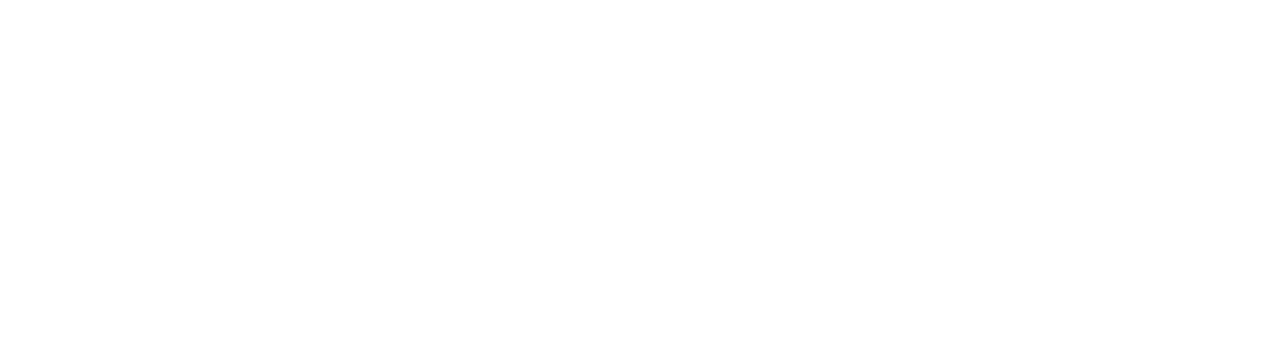
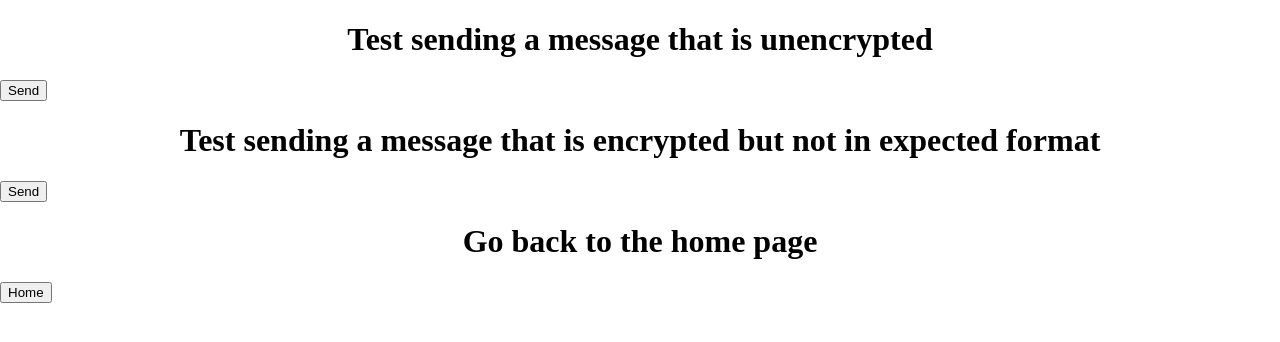
Before and after one commit to LoganKloft/LMMT-SecureDove, a React (Create React App) app in the folder client/: page /test in a window 1280 px wide. Before the commit this address had no page. Shown: the top 342 px of the page. Built offline with nearby package versions, Linux system fonts and the light colour scheme.

Commit message:
Add test page

```diff
--- a/client/src/App.jsx
+++ b/client/src/App.jsx
@@ -6,6 +6,7 @@
 import './App.scss'
 import Login from './components/Login';
 import Home from './components/Home';
+import TestClient from './components/TestClient';
 
 function App() {
 
@@ -16,6 +17,7 @@
       <Routes>
         <Route path='/' element={<Login websocketRef={websocketRef} />} />
         <Route path='home' element={<Home websocketRef={websocketRef} />} />
+        <Route path='test' element={<TestClient websocketRef={websocketRef} />} />
       </Routes>
       <SnackbarProvider
         maxStack={3}
--- a/client/src/components/Hallway.jsx
+++ b/client/src/components/Hallway.jsx
@@ -3,6 +3,7 @@
 import IconButton from '@mui/material/IconButton';
 import AddIcon from '@mui/icons-material/Add';
 import LogoutIcon from '@mui/icons-material/Logout';
+import BugReportIcon from '@mui/icons-material/BugReport';
 import Button from '@mui/material/Button';
 import TextField from '@mui/material/TextField';
 import Dialog from '@mui/material/Dialog';
@@ -291,6 +292,11 @@
                         <LogoutIcon />
                     </IconButton>
                 </Tooltip>
+                <Tooltip title="Test Page">
+                    <IconButton onClick={() => navigate('/test')}>
+                        <BugReportIcon />
+                    </IconButton>
+                </Tooltip>
             </Stack>
 
             <Dialog open={open} onClose={handleClose}>
--- /dev/null
+++ b/client/src/components/TestClient.jsx
@@ -0,0 +1,72 @@
+import React from 'react'
+import { GlobalCryptoState } from './CryptoState';
+import { v4 as uuidv4 } from 'uuid';
+import fernet from 'fernet';
+import { useNavigate } from 'react-router-dom';
+import { Snackbar } from './Snackbar';
+
+function TestClient({ websocketRef }) {
+
+    const navigate = useNavigate();
+
+    function sendUnencryptedMessage() {
+        if (websocketRef.current) {
+            let request = {
+                "type": "none",
+                "verb": "none",
+                "id": uuidv4(),
+                "content": {
+                    "none": "none"
+                }
+            }
+
+            websocketRef.current.send(JSON.stringify(request));
+
+            Snackbar.success("Sent! Check the server to see whether it crashed!");
+        }
+    }
+
+    function sendEncryptedMessage() {
+        if (websocketRef.current) {
+            let symmetric = GlobalCryptoState.getSymmetric();
+            console.log(symmetric.length);
+            let secret = new fernet.Secret(symmetric);
+            let token = new fernet.Token({
+                secret: secret,
+            })
+
+            let content = { "HAHA": "I AM NOT WHAT YOU EXPECTED" };
+            content = JSON.stringify(content);
+            content = token.encode(content);
+
+            console.log(content);
+
+            let request = {
+                "type": "room",
+                "verb": "post",
+                "id": uuidv4(),
+                "content": content
+            }
+
+            websocketRef.current.send(JSON.stringify(request));
+
+            Snackbar.success("Sent! Check the server to see whether it crashed!");
+        }
+    }
+    return (
+        <div>
+            <h1 style={{ "textAlign": "center" }}>Test sending a message that is unencrypted</h1>
+            <button onClick={() => sendUnencryptedMessage()}>
+                Send
+            </button>
+            <h1 style={{ "textAlign": "center" }}>Test sending a message that is encrypted but not in expected format</h1>
+            <button onClick={() => sendEncryptedMessage()}>
+                Send
+            </button>
+            <h1 style={{ "textAlign": "center" }}>Go back to the home page</h1>
+            <button onClick={() => navigate('/home')}>Home</button>
+        </div>
+    )
+}
+
+export default TestClient
```
